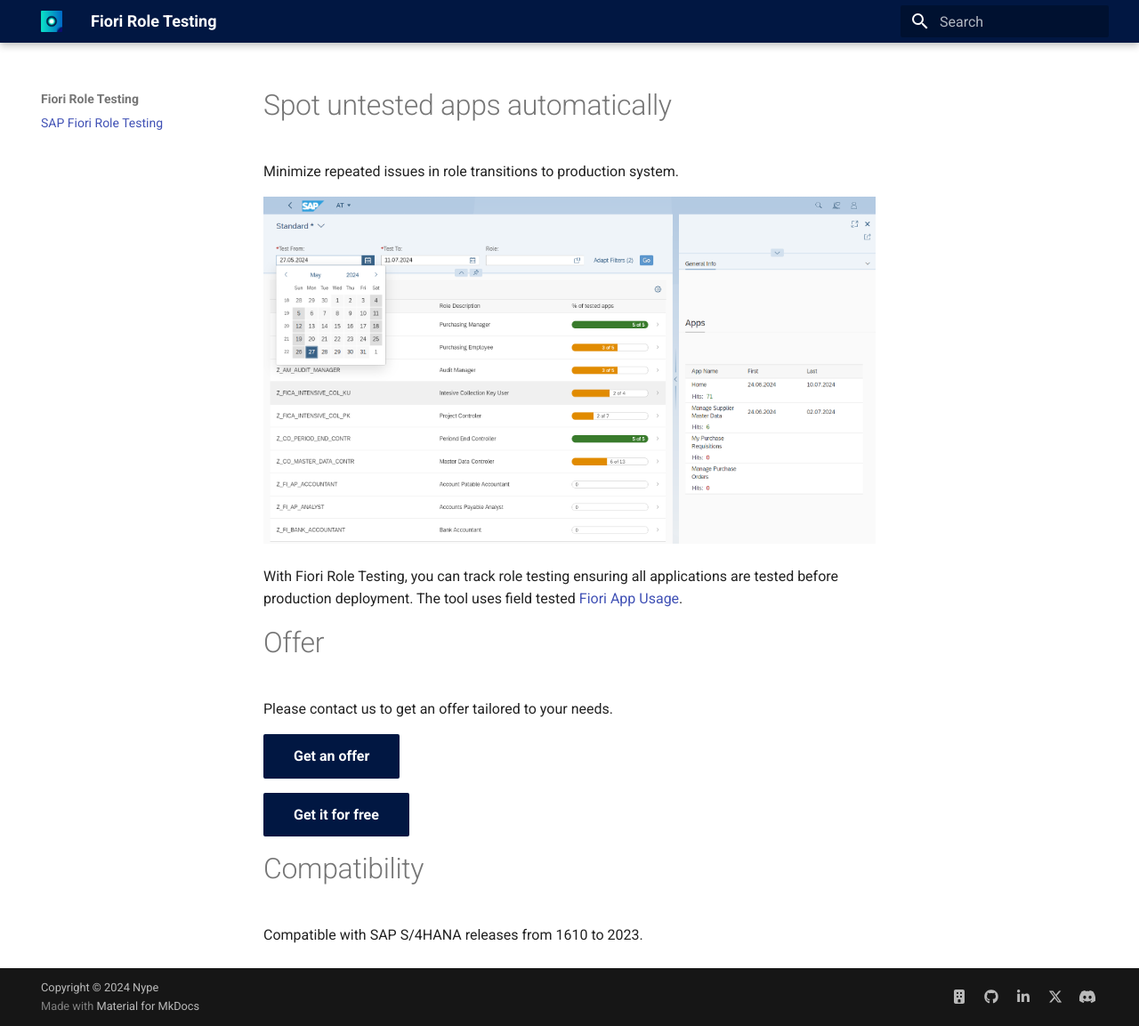
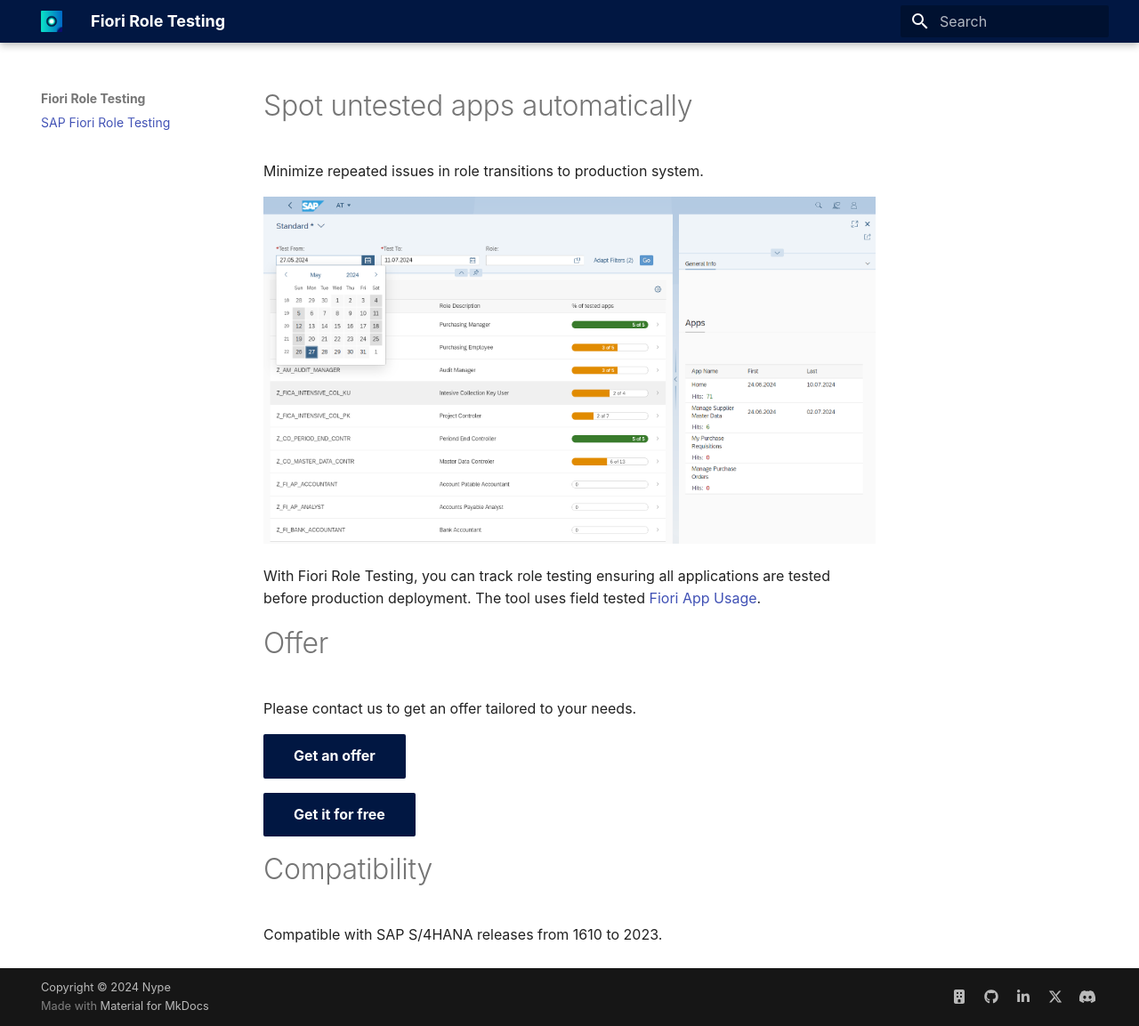
Before and after one commit to fioriroletesting/fioriroletesting.github.io, an MkDocs documentation site: the page built from docs/index.md, in a window 1280 px wide and 1153 px high. Shown: the whole window at 89% size. Built offline with MkDocs 1.6.1 and Material for MkDocs 9.7.7, drawn with Linux system fonts in a browser that asks for light colours; some web fonts are replaced.

Commit message:
css: add custom font to sync styling

```diff
--- a/docs/assets/stylesheets/extra.css
+++ b/docs/assets/stylesheets/extra.css
@@ -1,3 +1,14 @@
+/* Custom font */
+@font-face {
+    font-family: "EtelkaLight";
+    font-display: swap;
+    src: url("https://npe.cm/assets/fonts/EtelkaLight.otf");
+}
+
+:root {
+    --md-text-font: "EtelkaLight";
+}
+
 :root > * {
     --md-primary-fg-color: #011742;
     --md-accent-fg-color: #07bfc7;
```
